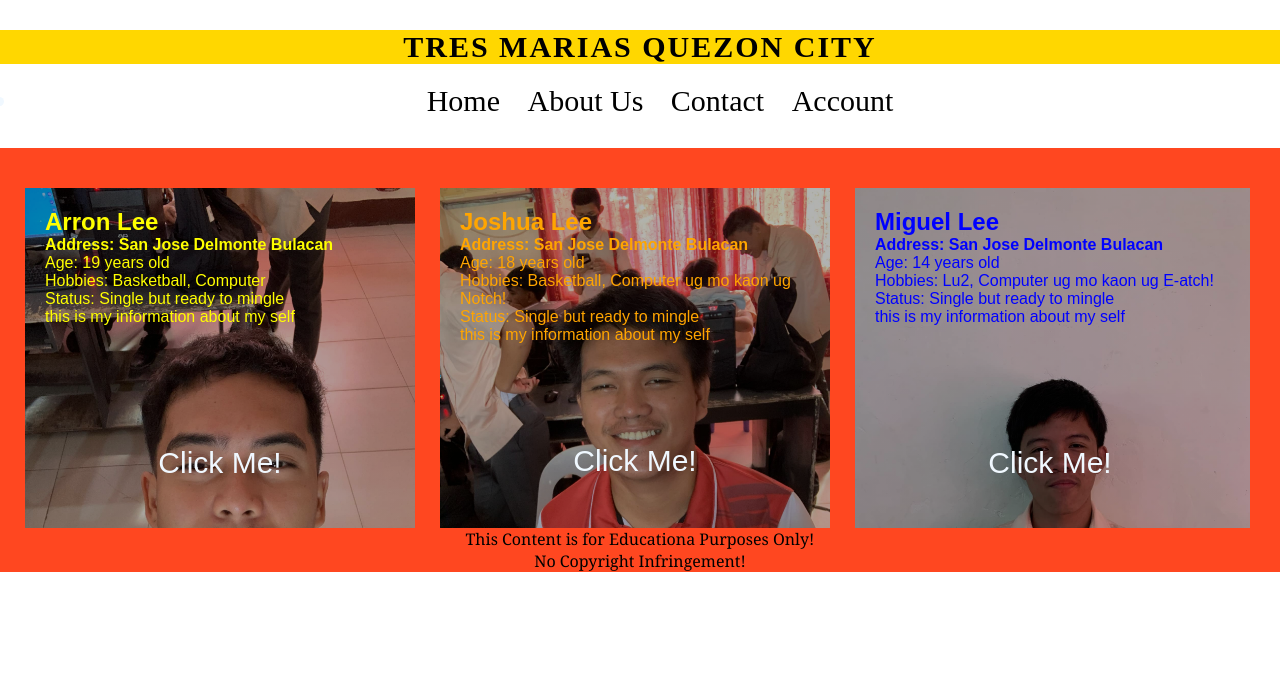
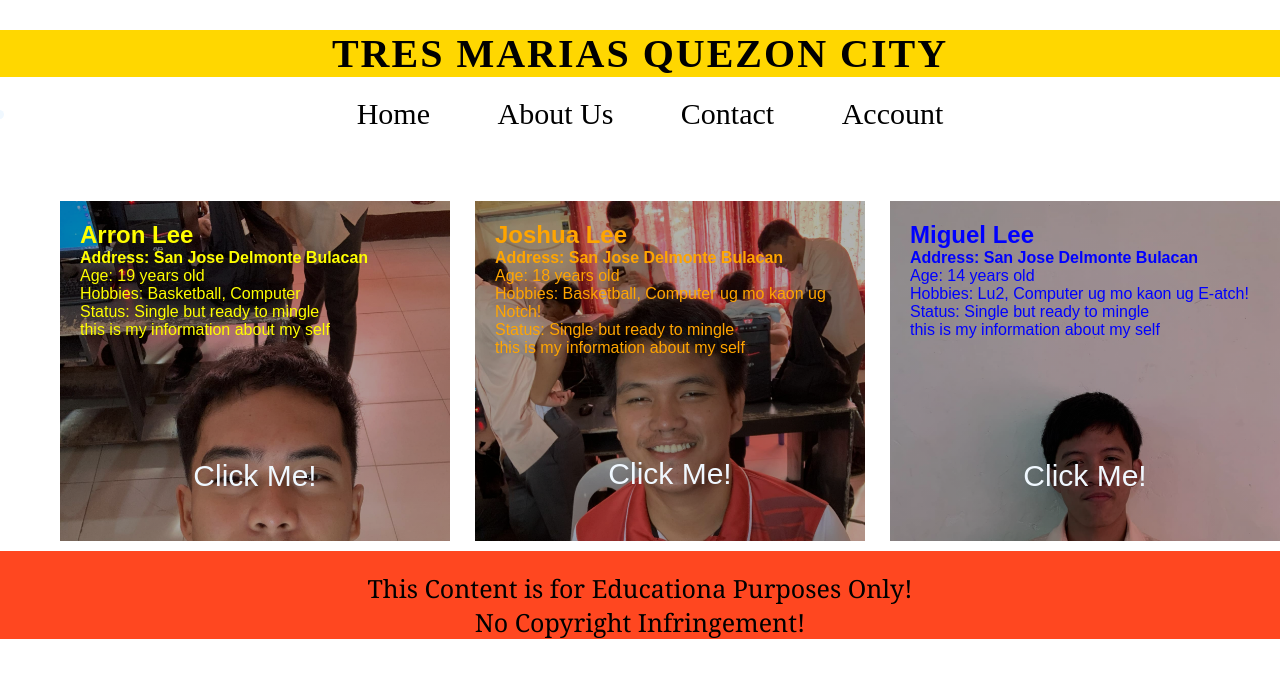
Before and after one commit to tresmarias2035/3marias, a plain HTML site: page index.html in a window 1280 px wide. Drawn offline with Linux system fonts and the light colour scheme.

Commit message:
Add files via upload

```diff
--- a/style.css
+++ b/style.css
@@ -8,7 +8,7 @@
     text-align: center;
     letter-spacing: 2px;
     font-family: 'Times New Roman';
-    font-size: 15px;
+    font-size: 20px;
 }
 .nav{
     font-size: 30px;
@@ -22,13 +22,13 @@
 .nav ul li a{
     color: black;
     text-decoration: none;
-    padding-left: 20px;
+    padding: 30px;
 }
 main{
     box-sizing: border-box;
     float: left;
     display: flex;
-    margin-left: 25px;
+    margin-left: 60px;
     margin-top: 50px;
 }
 .arron{
@@ -109,7 +109,9 @@ main{
 .logo{
     text-align: center;
     background: #ff4720;
-    margin-top: 30px;
+    margin-top: 420px;
     font-family: Georgia, 'Times New Roman', Times, serif;
     padding-top: 20px;
+    font-size: 25px;
+
 }
```
